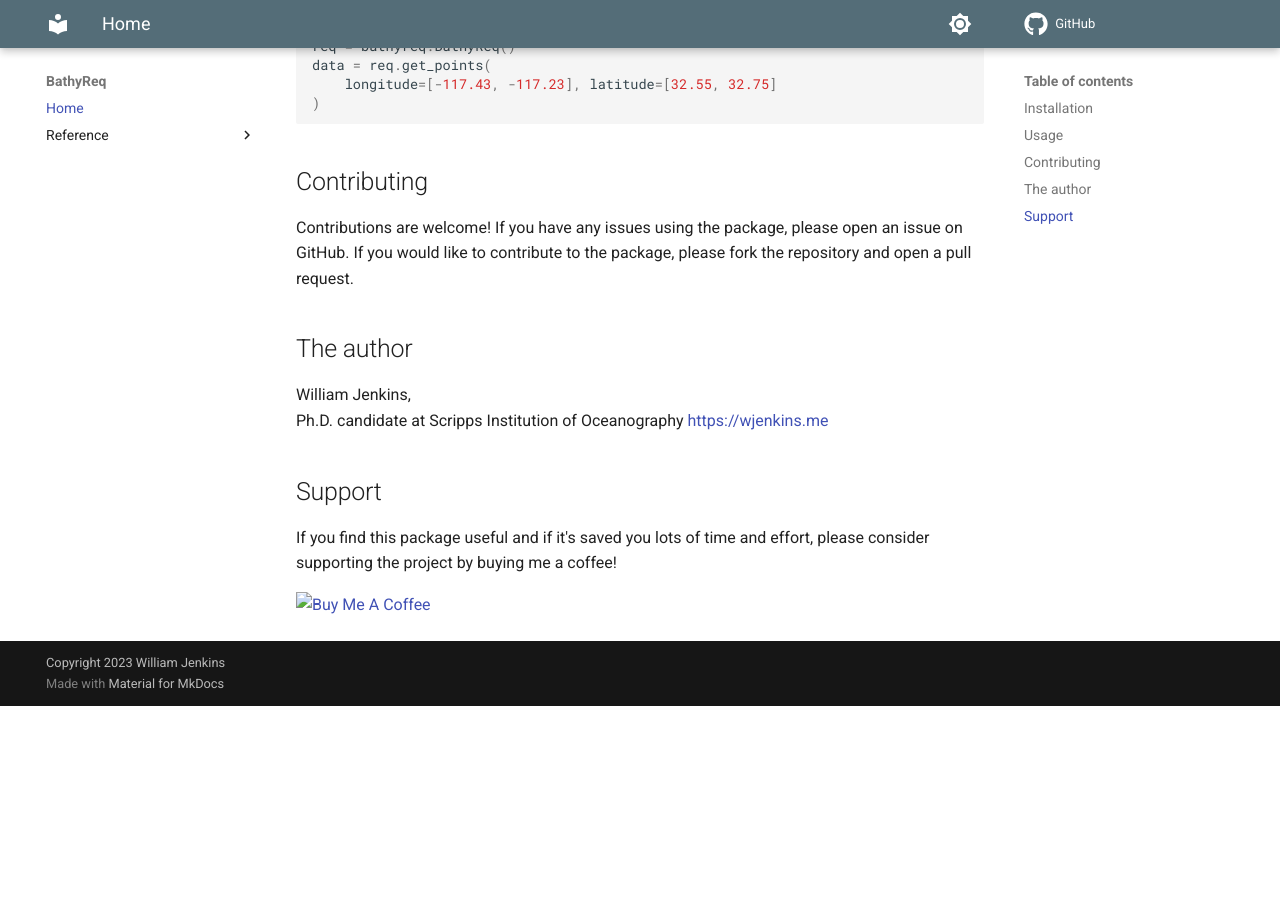
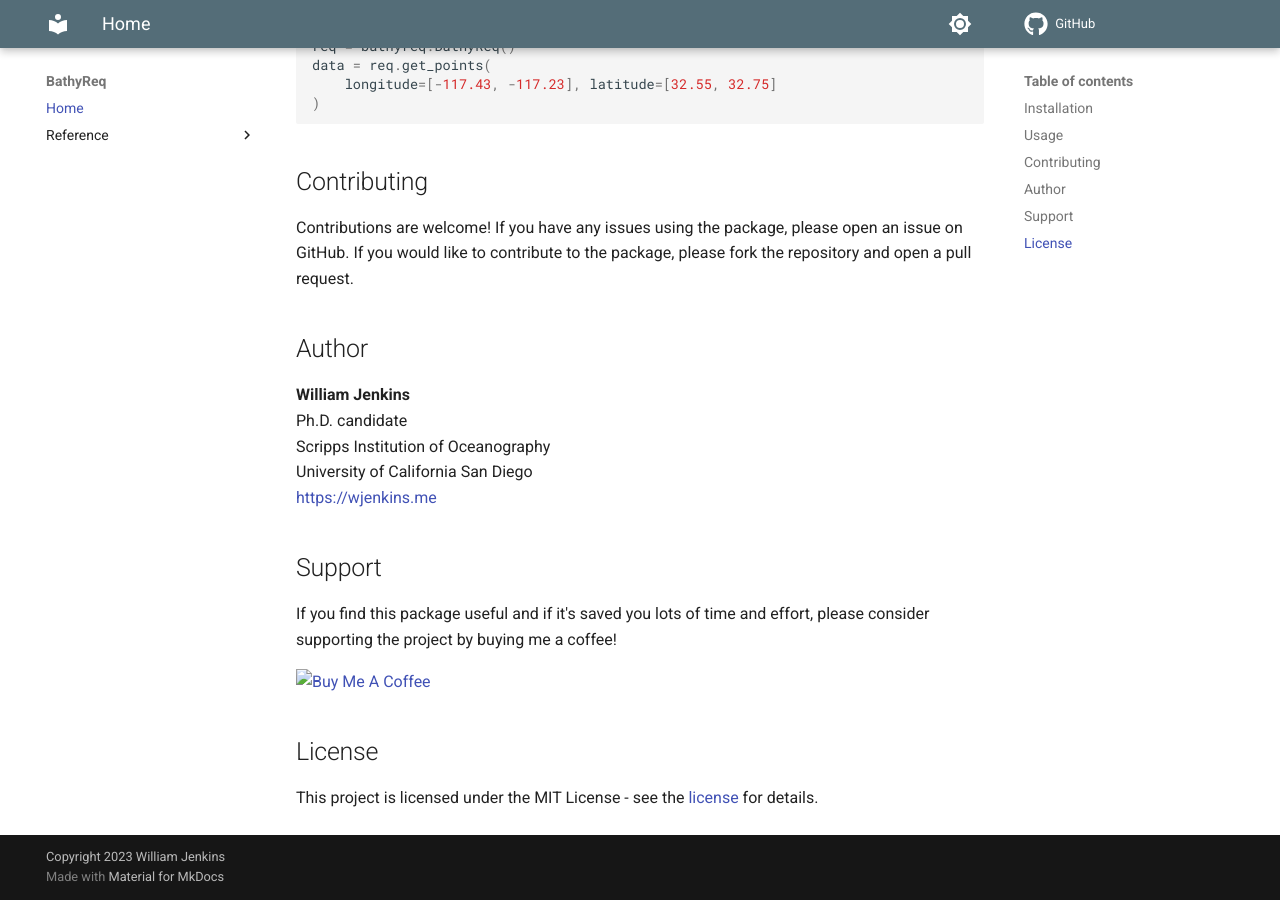
Before and after one commit to NeptuneProjects/BathyReq, an MkDocs documentation site: the page built from docs/docs/index.md, in a window 1280 px wide and 900 px high, scrolled down 750 px. Built offline with MkDocs 1.6.1 and Material for MkDocs 9.7.7, drawn with Linux system fonts in a browser that asks for light colours; comment, search, counter and statistics services are not loaded; before the commit the page ends 1456 px from its top, so only the background shows below that.

Commit message:
Adjust author info, add license

```diff
--- a/docs/docs/index.md
+++ b/docs/docs/index.md
@@ -34,10 +34,12 @@ data = req.get_points(
 
 Contributions are welcome! If you have any issues using the package, please open an issue on GitHub. If you would like to contribute to the package, please fork the repository and open a pull request.
 
-## The author
+## Author
 
-William Jenkins,
-Ph.D. candidate at Scripps Institution of Oceanography
+**William Jenkins**
+Ph.D. candidate
+Scripps Institution of Oceanography
+University of California San Diego
 [https://wjenkins.me](https://wjenkins.me)
 
 ## Support
@@ -45,3 +47,7 @@ Ph.D. candidate at Scripps Institution of Oceanography
 If you find this package useful and if it's saved you lots of time and effort, please consider supporting the project by buying me a coffee!
 
 <a href="https://www.buymeacoffee.com/wjenkins" target="_blank"><img src="https://cdn.buymeacoffee.com/buttons/v2/default-yellow.png" alt="Buy Me A Coffee" style="height: 60px !important;width: 217px !important;" ></a>
+
+## License
+
+This project is licensed under the MIT License - see the [license](license.md) for details.
```
